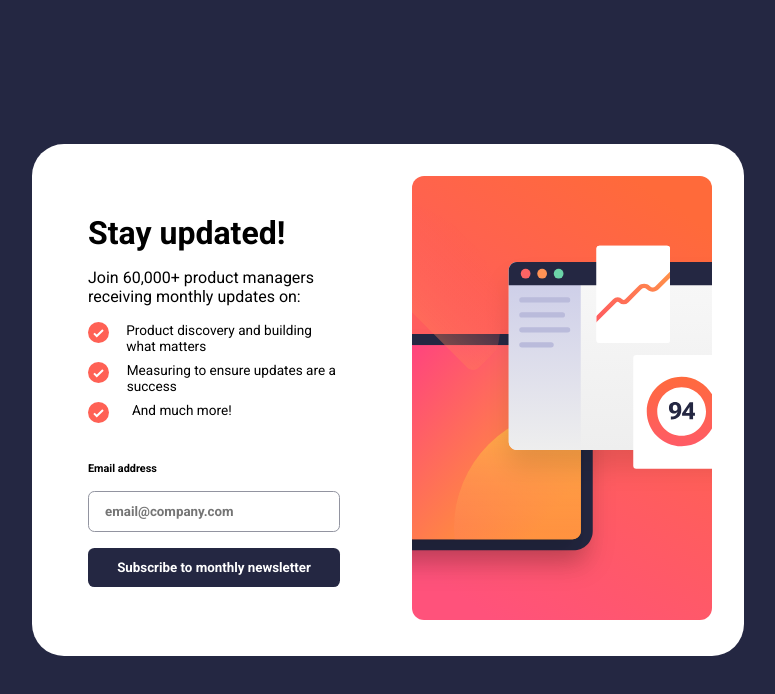
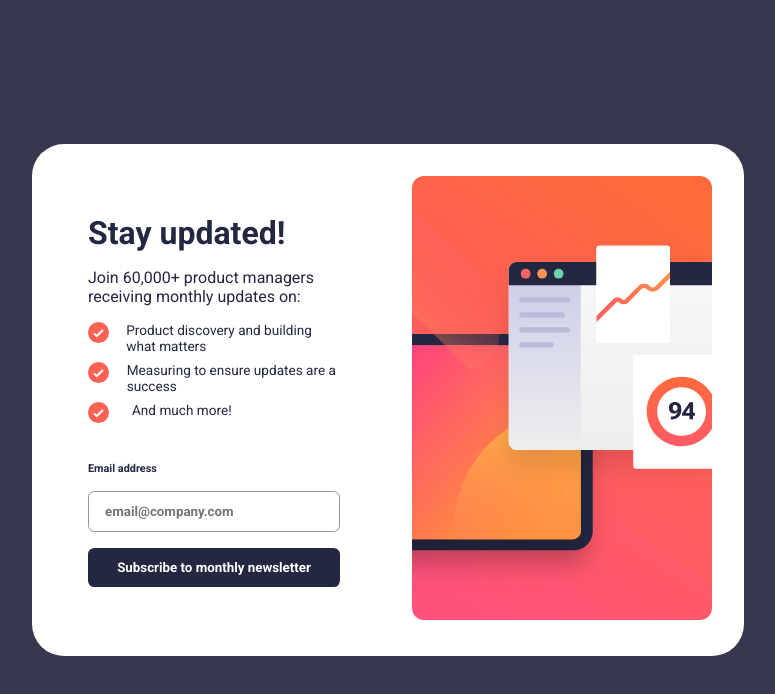
Before and after one commit to osaaroh/62_newsletter-signup-with-success, a React (Vite) app: page / in a window 1280 px wide. Shown: the top 694 px of the page, without its empty margins (252-1027 px from the left). Built offline with nearby package versions, Linux system fonts and the light colour scheme.

Commit message:
update App.css

```diff
--- a/src/App.css
+++ b/src/App.css
@@ -38,9 +38,10 @@ body{
   justify-content: center;
   align-items: center;
   min-height: 100vh;
-  background-color: var(--dark-slate-grey);
+  background-color: var(--charcoal-grey);
   font-family: var(--font-roboto);
   padding: 1rem;
+  color: var(--dark-slate-grey);
 }
 
 @media screen and (max-width: 662px) {
@@ -49,6 +50,10 @@ body{
     display: block;
   }
 }
+
+/* h1, label{
+
+} */
 
 .card{
   background-color: var(--White);
```
